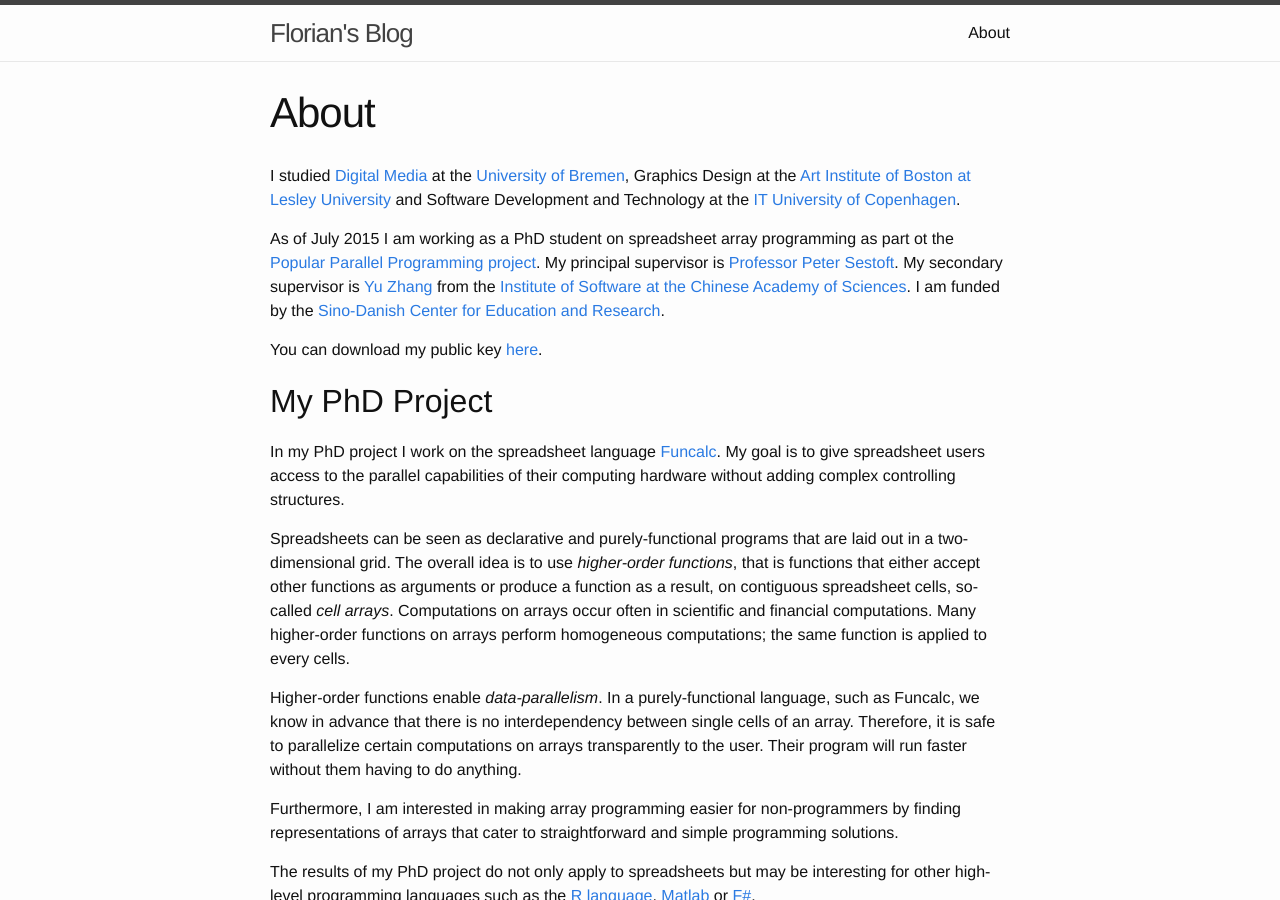
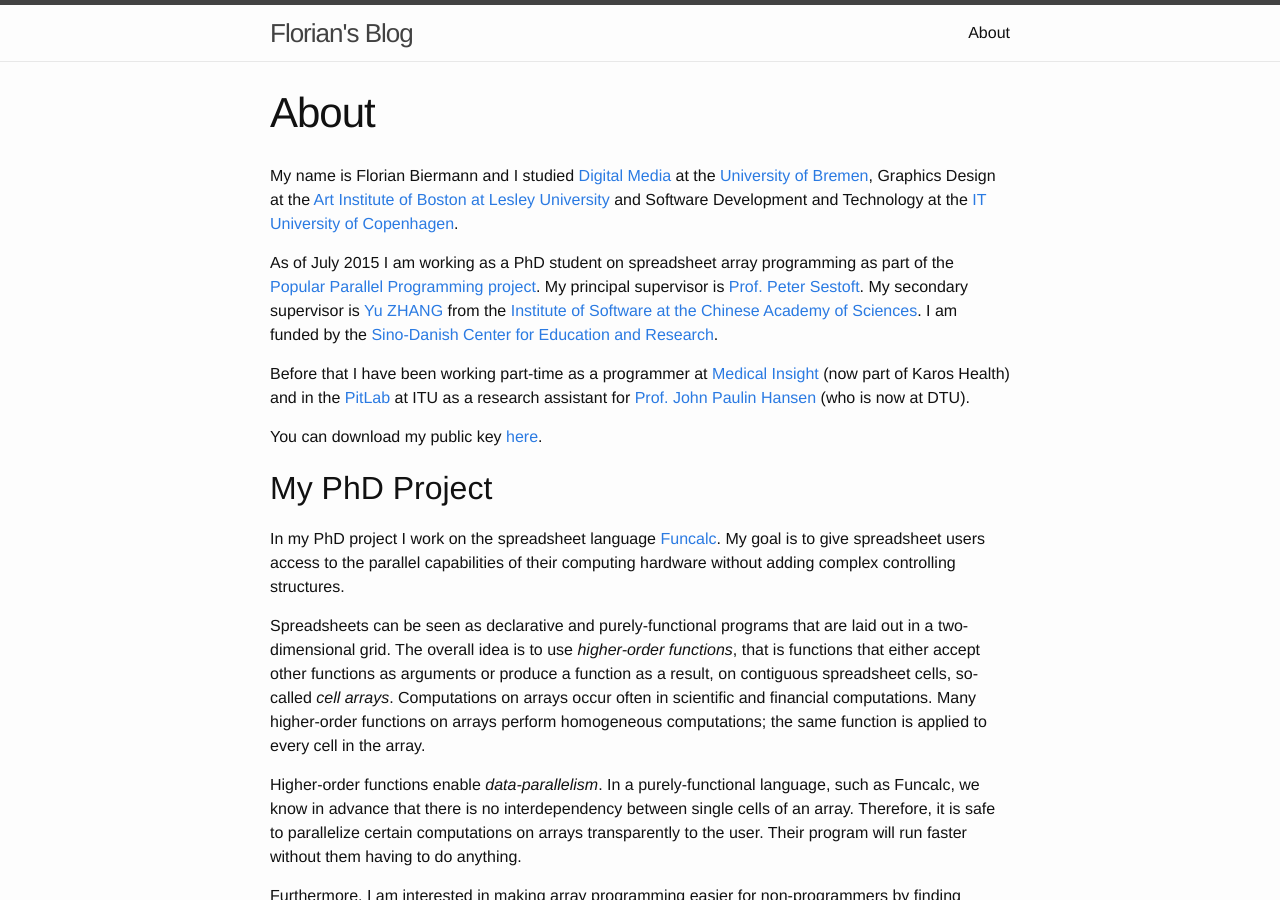
Before and after one commit to fbie/fbie.github.io, a Jekyll site: the page built from about.md, in a window 1280 px wide and 900 px high. Built offline with Jekyll 4.4.1, drawn with Linux system fonts in a browser that asks for light colours.

Commit message:
polish about section

```diff
--- a/about.md
+++ b/about.md
@@ -4,21 +4,23 @@ title: About
 permalink: /about/
 ---
 
-I studied [Digital Media](http://digitalmedia-bremen.de/en) at the
+My name is Florian Biermann and I studied [Digital Media](http://digitalmedia-bremen.de/en) at the
 [University of Bremen](http://uni-bremen.de/), Graphics Design at the
 [Art Institute of Boston at Lesley University](http://www.lesley.edu/college-art-and-design/)
 and Software Development and Technology at the
 [IT University of Copenhagen](https://itu.dk).
 
 As of July 2015 I am working as a PhD student on spreadsheet array
-programming as part ot the
+programming as part of the
 [Popular Parallel Programming project](https://itu.dk/people/sestoft/p3). My
 principal supervisor is
-[Professor Peter Sestoft](https://itu.dk/people/sestoft). My secondary
-supervisor is [Yu Zhang](http://lcs.ios.ac.cn/~yzhang) from the
+[Prof. Peter Sestoft](https://itu.dk/people/sestoft). My secondary
+supervisor is [Yu ZHANG](http://lcs.ios.ac.cn/~yzhang) from the
 [Institute of Software at the Chinese Academy of Sciences](http://lcs.ios.ac.cn). I
 am funded by the
 [Sino-Danish Center for Education and Research](http://sinodanishcenter.com).
+
+Before that I have been working part-time as a programmer at [Medical Insight](http://www.medical-insight.com/) (now part of Karos Health) and in the [PitLab](http://pitlab.itu.dk/) at ITU as a research assistant for [Prof. John Paulin Hansen](https://www.linkedin.com/in/johnpaulinhansen) (who is now at DTU).
 
 You can download my public key [here](files/fbie_pubkey.asc).
 
@@ -26,7 +28,7 @@ You can download my public key [here](files/fbie_pubkey.asc).
 
 In my PhD project I work on the spreadsheet language [Funcalc](http://www.itu.dk/people/sestoft/funcalc/). My goal is to give spreadsheet users access to the parallel capabilities of their computing hardware without adding complex controlling structures.
 
-Spreadsheets can be seen as declarative and purely-functional programs that are laid out in a two-dimensional grid. The overall idea is to use *higher-order functions*, that is functions that either accept other functions as arguments or produce a function as a result, on contiguous spreadsheet cells, so-called *cell arrays*. Computations on arrays occur often in scientific and financial computations. Many higher-order functions on arrays perform homogeneous computations; the same function is applied to every cells.
+Spreadsheets can be seen as declarative and purely-functional programs that are laid out in a two-dimensional grid. The overall idea is to use *higher-order functions*, that is functions that either accept other functions as arguments or produce a function as a result, on contiguous spreadsheet cells, so-called *cell arrays*. Computations on arrays occur often in scientific and financial computations. Many higher-order functions on arrays perform homogeneous computations; the same function is applied to every cell in the array.
 
 Higher-order functions enable *data-parallelism*. In a purely-functional language, such as Funcalc, we know in advance that there is no interdependency between single cells of an array. Therefore, it is safe to parallelize certain computations on arrays transparently to the user. Their program will run faster without them having to do anything.
 
```
